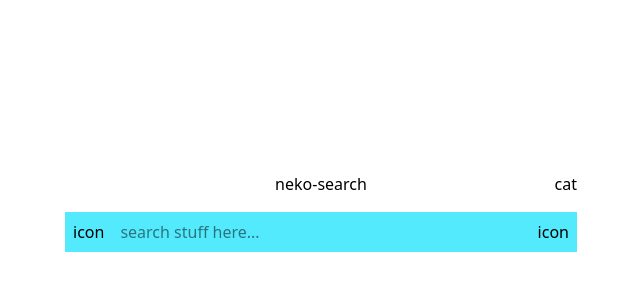
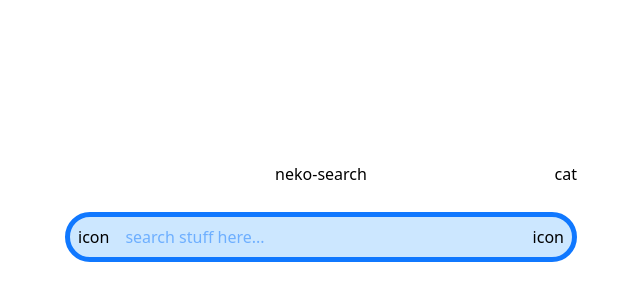
Before and after one commit to Cat-Jammers/cat-jammers.github.io, a website built with Vite: page index.html in a window 1280 px wide. Shown: the part 188-488 px from the top of the page, without its empty margins (319-959 px from the left). Built offline with nearby package versions, Linux system fonts and the light colour scheme.

Commit message:
added some styles

```diff
--- a/src/components/searchBar.ts
+++ b/src/components/searchBar.ts
@@ -11,9 +11,9 @@ export function searchBar(): string {
       <div class="flex justify-end row-start-1 col-start-1">
         cat
       </div>
-      <div class="p-2 w-[40vw] flex text-center bg-cyan-300">
-        <p class="mr-4">icon</p>
-        <input placeholder="search stuff here..."></input>
+      <div class="p-2 w-[40vw] flex text-center bg-weak-100 border-strong-100 border-5 rounded-full">
+        <p class="mr-4 ">icon</p>
+        <input class="text-strong-100" placeholder="search stuff here..."></input>
         <p class="ml-auto">icon</p>
       </div>
     </div>
--- a/src/style.css
+++ b/src/style.css
@@ -1,4 +1,15 @@
 @import "tailwindcss";
+
+@theme {
+  --color-black: #000000;
+  --color-strong-100: #1078FF;
+  --color-strong-50:--alpha(#1078FF / 50%);
+  --color-strong-25: --alpha(#1078FF / 25%);
+  --color-weak-100: #CCE7FF;
+  --color-weak-50: --alpha(#CCE7FF / 50%);
+  --color-weak-25: --alpha(#CCE7FF / 25%);
+  --color-white: #FFFFFF;
+}
 
 :root {
   color-scheme: light dark;
```
